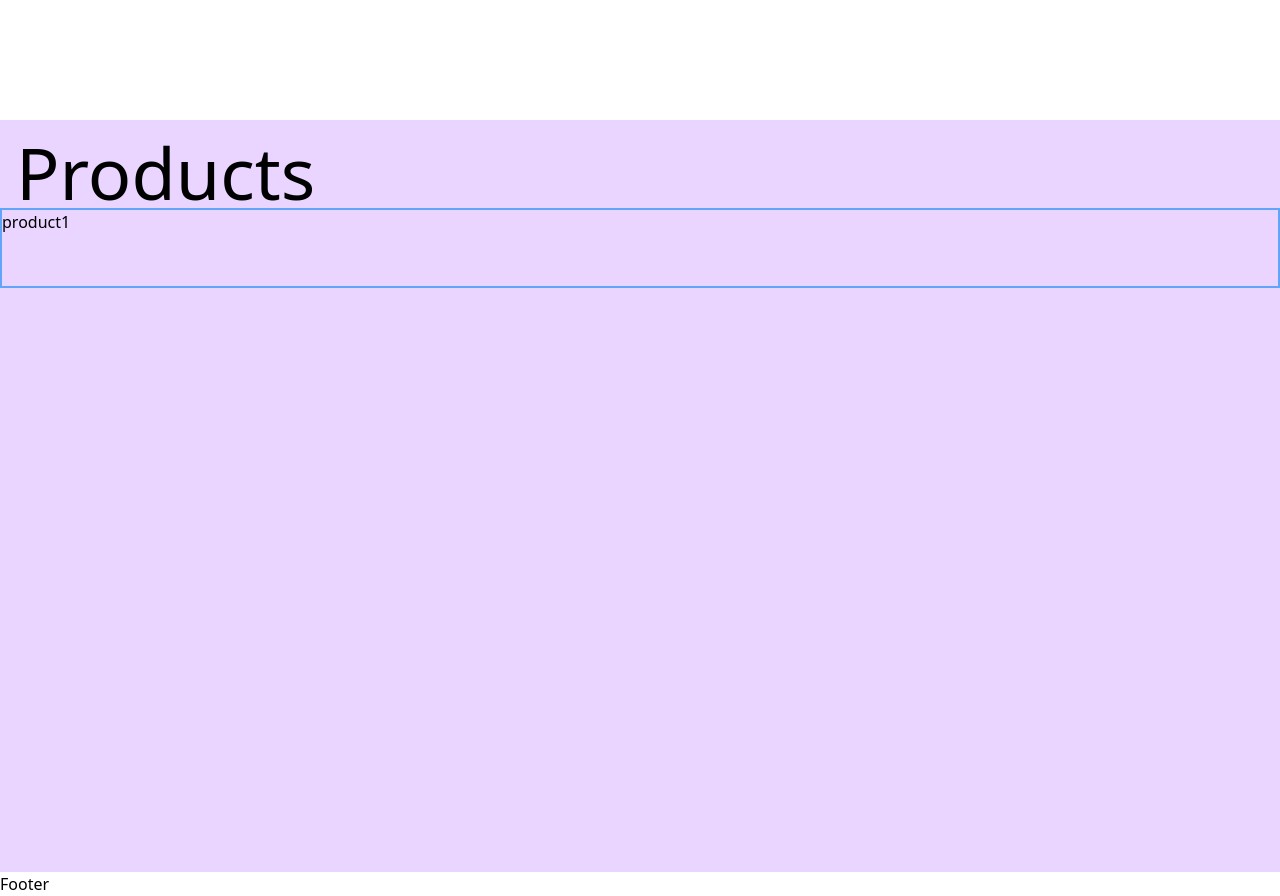
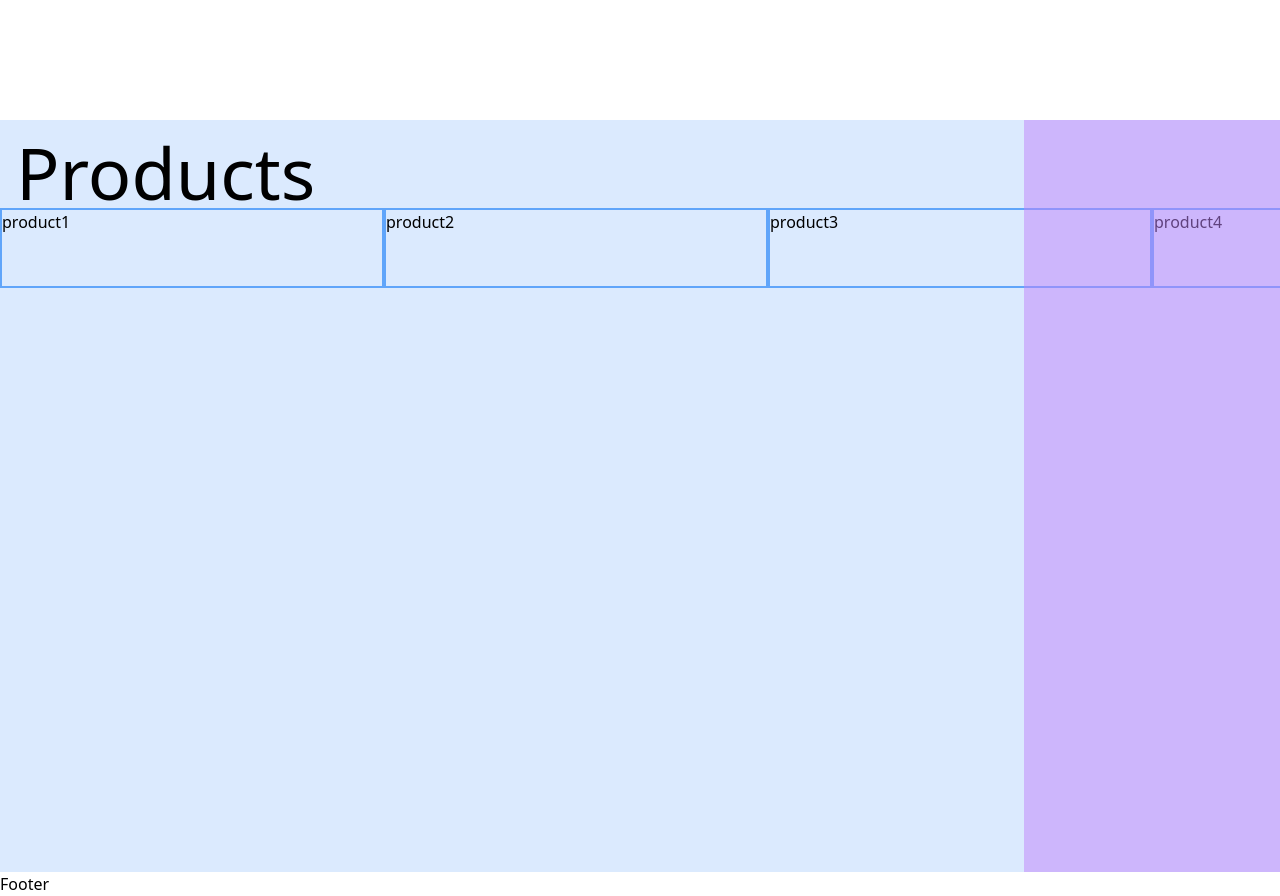
Before and after one commit to jordans-projects333/City, a Next.js app: page / in a window 1280 px wide. Shown: the part 1480-2376 px from the top of the page. Built offline with nearby package versions, Linux system fonts and the light colour scheme.

Commit message:
desktop product slider

```diff
--- a/app/components/Products/Products.jsx
+++ b/app/components/Products/Products.jsx
@@ -1,9 +1,10 @@
 'use client'
 import React, { useEffect, useRef } from 'react'
 import SlideItem from './SlideItem'
-const productTitles = ['product1', 'product2', 'product3', 'product4', 'product5']
+const productTitles = ['product1', 'product2', 'product3', 'product4', 'product5', 'product6']
 
 const Products = () => {
+    let productPage = useRef(null)
     let allSlideItems = useRef([])
     let slider = useRef(null)
     let slideContainer = useRef(null)
@@ -13,6 +14,28 @@ const Products = () => {
     let animationId = useRef(null)
     let currentIndex = useRef(0)
     let startPos = useRef(0)
+    // Hover slider
+    const slideForward = () => {
+        let scrollAmount = 0
+          const slideTimer = setInterval(function(){
+            productPage.current.scrollLeft += 15;
+            scrollAmount += 15
+            if(scrollAmount > window.innerWidth){
+            //   if(productPage.current.scrollLeft === (productPage.current.scrollWidth/2)){
+                console.log('yum')
+                  window.clearInterval(slideTimer);
+              }
+          }, 1);
+        }
+    // const slideBack = () => {
+    // let slideTimer = setInterval(function(){
+    //     slider.current.scrollLeft -= 15;
+    //     if(slider.current.scrollLeft === 0){
+    //         window.clearInterval(slideTimer);
+    //     }
+    // }, 1);
+    // }
+    // Swipe slider
     function animation() {
         slider.current.style.transform = `translateX(${currentTranslation.current}px)`
         if(isDragging.current) requestAnimationFrame(animation)
@@ -55,16 +78,17 @@ const Products = () => {
             cancelAnimationFrame(animationId.current)
         }
         // disable context menu on hold
-        window.oncontextmenu = (e) => {
-            e.preventDefault()
-            e.stopPropagation()
-            return false
-        }
+        // window.oncontextmenu = (e) => {
+        //     e.preventDefault()
+        //     e.stopPropagation()
+        //     return false
+        // }
     }, [isDragging.current])
     return (
-    <div className='lvh bg-purple-200 relative overflow-x-scroll'>
+    <div ref={productPage} className='lvh bg-purple-200 relative overflow-x-hidden md:overflow-x-auto md:bg-blue-100'>
+        <div className='hidden md:block bg-purple-400/50 absolute right-0 h-[100%] w-[20vw] top-0' onMouseOver={() => slideForward()}></div>
         <h3 className=" text-7xl whitespace-nowrap mt-4 ml-4 crab top-0">Products</h3>
-        <div ref={slideContainer} className="w-[100vw] overflow-x-hidden">
+        <div ref={slideContainer} className="w-[100vw] lg:w-[auto]">
             <div ref={slider} className='flex duration-500'>
                 {productTitles.map((object, i) => <SlideItem obj={object} key={i} index={i} refFunction={addToSlideItems} touchStart={touchStart} touchEnd={touchEnd} touchMove={touchMove}/>)}
             </div>
--- a/app/components/Products/SlideItem.jsx
+++ b/app/components/Products/SlideItem.jsx
@@ -3,7 +3,7 @@ import React from 'react'
 const SlideItem = ({obj, refFunction, touchStart, index, touchEnd, touchMove}) => {
   return (
     // image draggable = false onDragStart={(e) => e.preventDefault()}
-    <div ref={refFunction} className='w-[100vw] flex-shrink-0 h-[5rem] border-2 border-blue-400' onTouchStart={(e) => touchStart(e)} onTouchEnd={() => touchEnd()} onTouchMove={(e) => touchMove(e)}>{obj}</div>
+    <div ref={refFunction} className='w-[100vw] md:w-[30vw] flex-shrink-0 h-[5rem] border-2 border-blue-400' onTouchStart={(e) => touchStart(e)} onTouchEnd={() => touchEnd()} onTouchMove={(e) => touchMove(e)}>{obj}</div>
   )
 }
 
```
